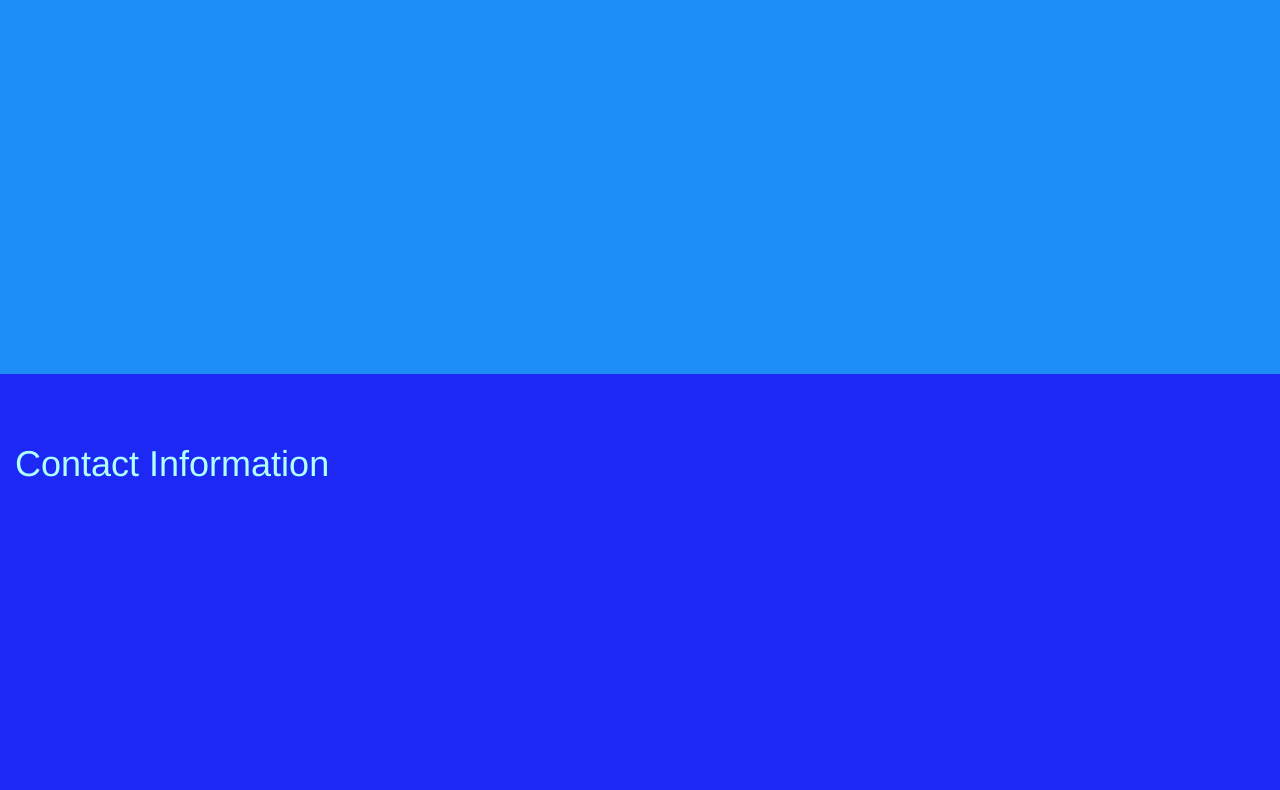
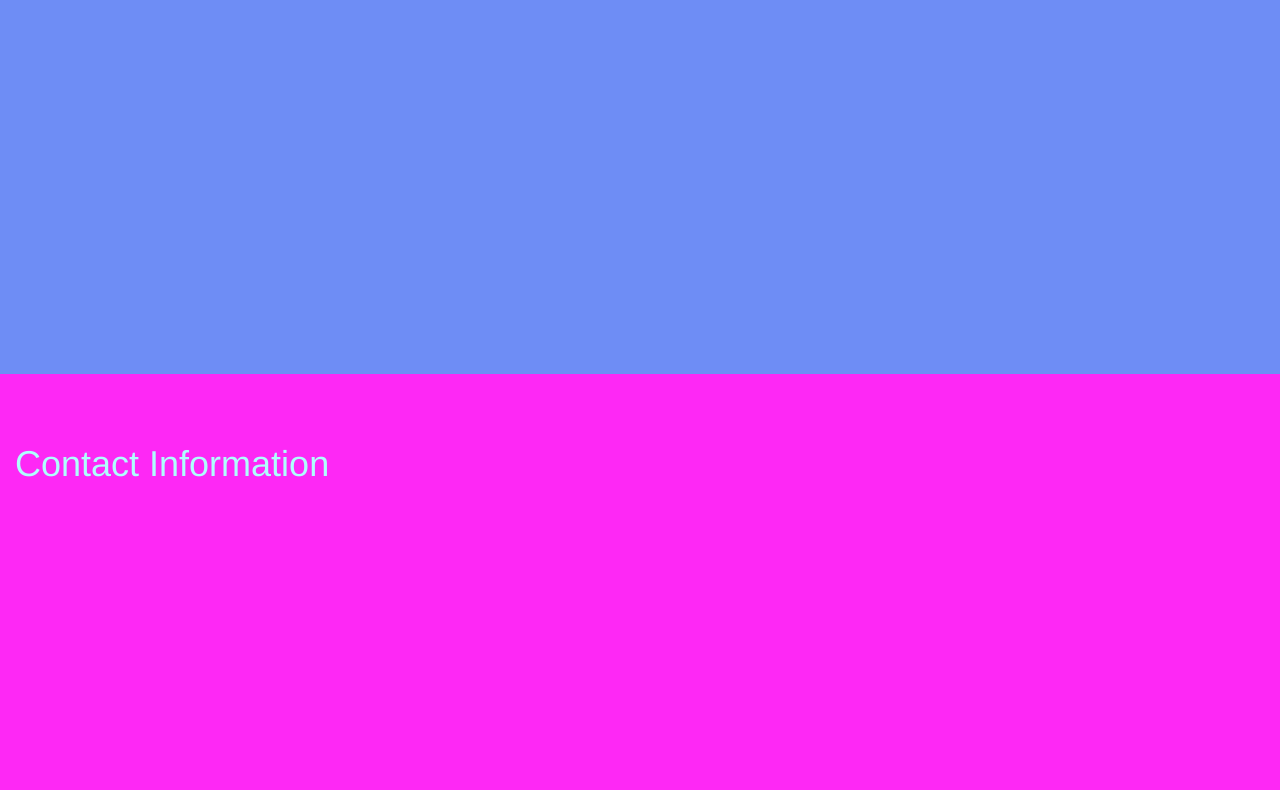
Before and after one commit to shreyastalole/mrcipher, a plain HTML site: page index.html in a window 1280 px wide. Shown: the part 626-1416 px from the top of the page. Drawn offline with nearby package versions, Linux system fonts and the light colour scheme.

Commit message:
Update index.html

```diff
--- a/index.html
+++ b/index.html
@@ -4,7 +4,7 @@
   <title>Mr.Cipher</title>
   <meta charset="utf-8">
   <meta name="viewport" content="width=device-width, initial-scale=1">
-  <link rel="stylesheet" href="https://maxcdn.bootstrapcdn.com/bootstrap/3.3.4/css/bootstrap.min.css">
+  <link rel="stylesheet" href="https://maxcdn.bootstrapcdn.com/bootstrap/3.4.0/css/bootstrap.min.css">
   <script src="https://ajax.googleapis.com/ajax/libs/jquery/3.3.1/jquery.min.js"></script>
   <script src="https://cdnjs.cloudflare.com/ajax/libs/popper.js/1.14.7/umd/popper.min.js"></script>
   <script src="https://maxcdn.bootstrapcdn.com/bootstrap/4.3.1/js/bootstrap.min.js"></script>
@@ -12,9 +12,9 @@
     body{
       position: relative;
     }
-    #services{padding-top: 50px;height: 500px;color: #fffffd; background-color: #1E88f5}
-    #about{padding-top: 50px;height: 500px;color: #ffcffd; background-color: #1E8df5}
-    #contact{padding-top: 50px;height: 500px;color: #affffd; background-color: #1E28f5}
+    #services{padding-top: 50px;height: 500px;color: #fffffd; background-color: #1E88f5;}
+    #about{padding-top: 50px;height: 500px;color: #ffcffd; background-color: #6E8df5;}
+    #contact{padding-top: 50px;height: 500px;color: #affffd; background-color: #fE28f5;}
   </style>
 </head>
 <body data-spy="scroll" data-target=".navbar" data-offset="50">
```
